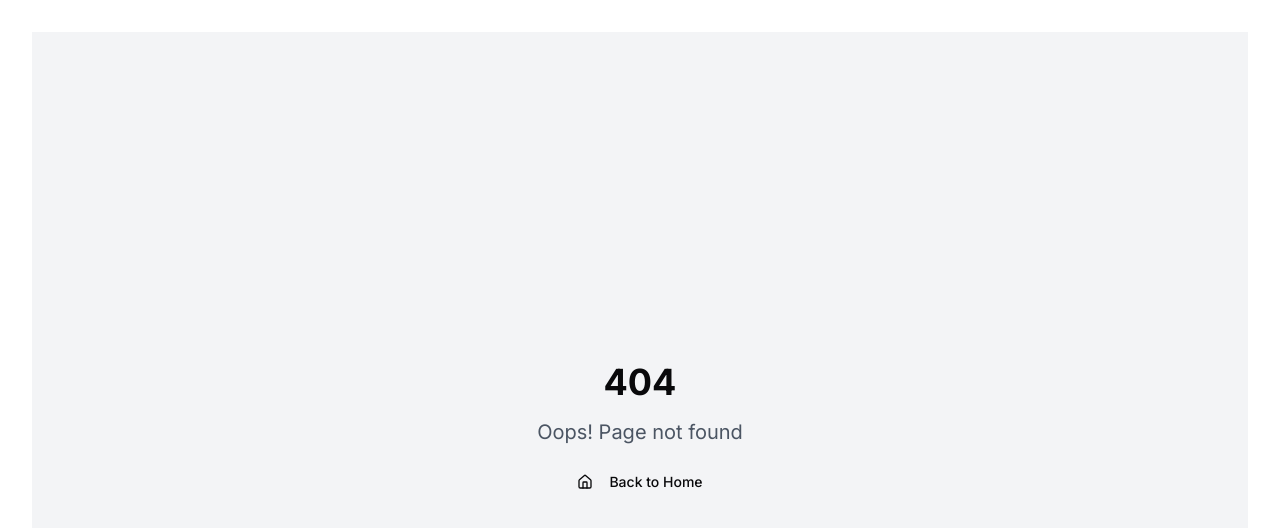
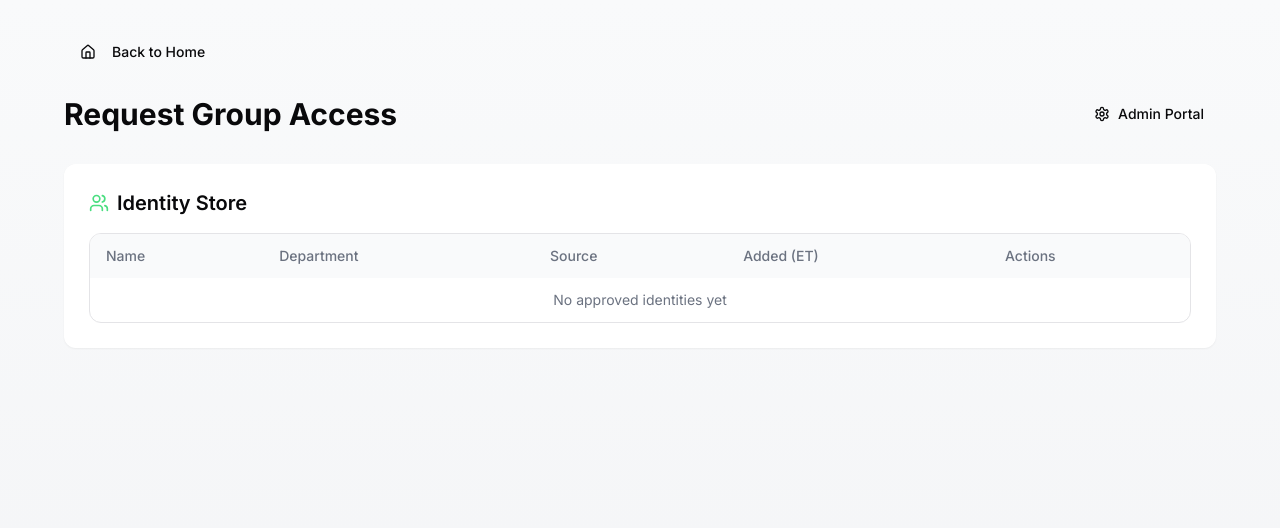
Before and after one commit to Robmc81/access-helper-cloud, a React (Vite) app: page /request-group-access in a window 1280 px wide. Before the commit this address had no page. Shown: the top 528 px of the page. Built offline with nearby package versions, Linux system fonts and the light colour scheme.

Commit message:
Create Request Group Access Page
Created a new page, "Request Group Access", that mirrors the functionality and design of the existing Identity Store page.  The "Request Group Access" button now navigates to this new page.

```diff
--- a/src/App.tsx
+++ b/src/App.tsx
@@ -1,28 +1,31 @@
 
 import { BrowserRouter, Routes, Route } from "react-router-dom";
-import Index from "./pages/Index";
-import Admin from "./pages/Admin";
-import Logs from "./pages/Logs";
-import NotFound from "./pages/NotFound";
-import Dashboard from "./pages/Dashboard";
-import Catalog from "./pages/Catalog";
-import Identities from "./pages/Identities";
-import Groups from "./pages/Groups";
-import "./App.css";
+import { Toaster } from "@/components/ui/sonner";
+import Index from "@/pages/Index";
+import Catalog from "@/pages/Catalog";
+import Dashboard from "@/pages/Dashboard";
+import Admin from "@/pages/Admin";
+import Identities from "@/pages/Identities";
+import Groups from "@/pages/Groups";
+import Logs from "@/pages/Logs";
+import NotFound from "@/pages/NotFound";
+import RequestGroupAccess from "@/pages/RequestGroupAccess";
 
 function App() {
   return (
     <BrowserRouter>
       <Routes>
         <Route path="/" element={<Index />} />
+        <Route path="/catalog" element={<Catalog />} />
+        <Route path="/dashboard" element={<Dashboard />} />
         <Route path="/admin" element={<Admin />} />
-        <Route path="/logs" element={<Logs />} />
-        <Route path="/dashboard" element={<Dashboard />} />
-        <Route path="/catalog" element={<Catalog />} />
         <Route path="/identities" element={<Identities />} />
         <Route path="/groups" element={<Groups />} />
+        <Route path="/logs" element={<Logs />} />
+        <Route path="/request-group-access" element={<RequestGroupAccess />} />
         <Route path="*" element={<NotFound />} />
       </Routes>
+      <Toaster />
     </BrowserRouter>
   );
 }
--- a/src/components/access/ActionButtons.tsx
+++ b/src/components/access/ActionButtons.tsx
@@ -48,7 +48,7 @@ export const ActionButtons = ({
       <Button
         size="lg"
         className="w-full animate-fadeIn hover-scale sm:w-auto"
-        onClick={() => navigate("/identities")}
+        onClick={() => navigate("/request-group-access")}
       >
         <Group className="w-5 h-5 mr-2" />
         Request Group Access
--- /dev/null
+++ b/src/pages/RequestGroupAccess.tsx
@@ -0,0 +1,42 @@
+
+import { Card } from "@/components/ui/card";
+import { Button } from "@/components/ui/button";
+import { Home, Settings, Users } from "lucide-react";
+import { useNavigate } from "react-router-dom";
+import { IdentityStoreTable } from "@/components/access/IdentityStoreTable";
+
+const RequestGroupAccess = () => {
+  const navigate = useNavigate();
+
+  return (
+    <div className="min-h-screen p-8 bg-gradient-to-b from-gray-50 to-gray-100">
+      <div className="container animate-fadeIn">
+        <Button
+          variant="ghost"
+          className="mb-6 hover-scale"
+          onClick={() => navigate("/")}
+        >
+          <Home className="w-4 h-4 mr-2" />
+          Back to Home
+        </Button>
+
+        <div className="flex items-center justify-between mb-8">
+          <h1 className="text-3xl font-bold">Request Group Access</h1>
+          <Button
+            variant="ghost"
+            size="sm"
+            className="hover-scale flex items-center gap-2"
+            onClick={() => navigate("/admin")}
+          >
+            <Settings className="w-4 h-4" />
+            Admin Portal
+          </Button>
+        </div>
+
+        <IdentityStoreTable />
+      </div>
+    </div>
+  );
+};
+
+export default RequestGroupAccess;
```
